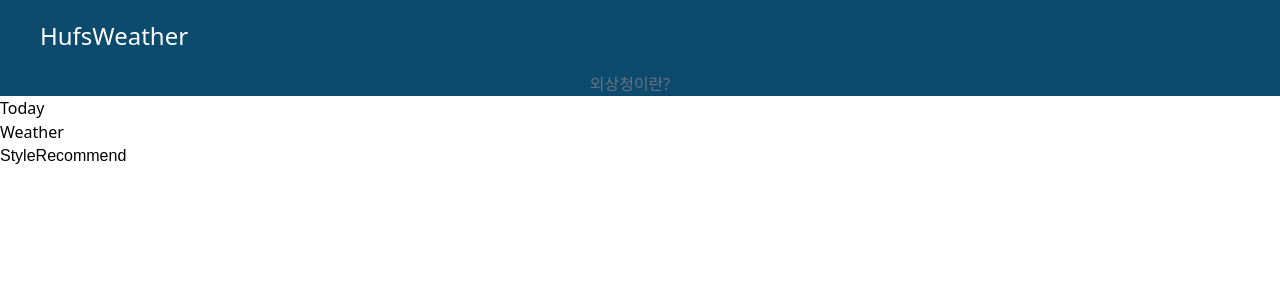
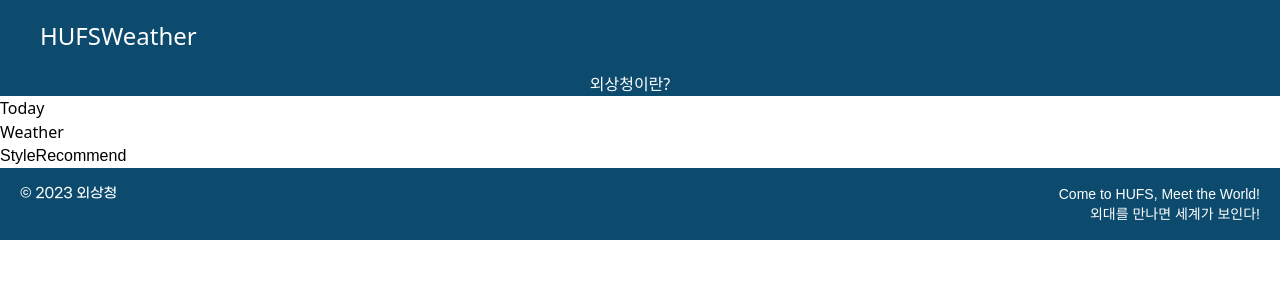
Before and after one commit to hufstory/HUFSWeather_front, a React (Create React App) app: page / in a window 1280 px wide. Shown: the top 300 px of the page. Built offline with nearby package versions, Linux system fonts and the light colour scheme; a web font is replaced by a local one.

Commit message:
STYLE: 글씨 컬러 변경, MainPage에 Footer.tsx추가

```diff
--- a/src/components/Footer.tsx
+++ b/src/components/Footer.tsx
@@ -1 +1,28 @@
 import React from "react";
+
+const Footer = () => {
+  const CURRENT_DAY = new Date();
+  const CURRENT_YEAR = CURRENT_DAY.getFullYear();
+
+  return (
+    <footer className=" text-white bottom-0 w-full font-GmarketLight ">
+      <div className="bg-sky-900">
+        <div className="container mx-auto pt-4 px-5 flex flex-wrap flex-col sm:flex-row">
+          <p className="text-sm text-center sm:text-left font-GmarketMedium">
+            © {CURRENT_YEAR} 외상청
+          </p>
+          <span className="sm:ml-auto sm:mt-0 mt-2 sm:w-auto w-full sm:text-left text-center text-sm font-GmarketLight">
+            Come to HUFS, Meet the World!
+          </span>
+        </div>
+        <div className="container mx-auto pb-4 px-5 flex flex-wrap flex-col sm:flex-row">
+          <span className="sm:ml-auto sm:mt-0 mt-2 sm:w-auto w-full sm:text-left text-center text-sm font-GmarketLight">
+            외대를 만나면 세계가 보인다!
+          </span>
+        </div>
+      </div>
+    </footer>
+  );
+};
+
+export default Footer;
--- a/src/components/Header.tsx
+++ b/src/components/Header.tsx
@@ -1,19 +1,19 @@
-import React from "react"
-import { Link } from "react-router-dom"
+import React from "react";
+import { Link } from "react-router-dom";
 
 const Header = () => {
   return (
-    <header className="sticky inset-x-0 top-0 z-50 left-0 bg-sky-900 text-gray-500">
+    <header className="sticky inset-x-0 top-0 z-50 left-0 bg-sky-900 text-White">
       <div className="container mx-auto flex flex-wrap p-5 flex-col md:flex-row items-center">
-        <span className="md:ml-5 text-2xl text-white">HufsWeather</span>
+        <span className="md:ml-5 text-2xl text-white">HUFSWeather</span>
       </div>
       <nav className="md:ml-auto flex flex-wrap items-center text-base justify-center">
-        <Link to="/aboutpage" className="mr-5 hover:text-gray-700">
+        <Link to="/aboutpage" className="mr-5 text-white hover:text-red-400">
           외상청이란?
         </Link>
       </nav>
     </header>
-  )
-}
+  );
+};
 
-export default Header
+export default Header;
--- a/src/pages/MainPage.tsx
+++ b/src/pages/MainPage.tsx
@@ -3,6 +3,7 @@ import Header from "../components/Header";
 import StyleRecommend from "../components/StyleRecommend";
 import Today from "../components/Today";
 import Weather from "../components/Weather";
+import Footer from "../components/Footer";
 
 const MainPage = () => {
   return (
@@ -11,8 +12,9 @@ const MainPage = () => {
       <Today />
       <Weather />
       <StyleRecommend />
+      <Footer />
     </div>
-  )
-}
+  );
+};
 
-export default MainPage
+export default MainPage;
--- a/src/styles/styles.css
+++ b/src/styles/styles.css
@@ -603,6 +603,10 @@ video {
   right: 0px;
 }
 
+.bottom-0 {
+  bottom: 0px;
+}
+
 .left-0 {
   left: 0px;
 }
@@ -624,8 +628,16 @@ video {
   margin-right: 1.25rem;
 }
 
+.mt-2 {
+  margin-top: 0.5rem;
+}
+
 .flex {
   display: flex;
+}
+
+.w-full {
+  width: 100%;
 }
 
 .flex-col {
@@ -653,8 +665,26 @@ video {
   padding: 1.25rem;
 }
 
+<<<<<<< Updated upstream
 .font-GangwonBold {
   font-family: GangwonEduPowerExtraBoldA, sans-serif;
+=======
+.px-5 {
+  padding-left: 1.25rem;
+  padding-right: 1.25rem;
+}
+
+.pb-4 {
+  padding-bottom: 1rem;
+}
+
+.pt-4 {
+  padding-top: 1rem;
+}
+
+.text-center {
+  text-align: center;
+>>>>>>> Stashed changes
 }
 
 .text-2xl {
@@ -667,9 +697,9 @@ video {
   line-height: 1.5rem;
 }
 
-.text-gray-500 {
-  --tw-text-opacity: 1;
-  color: rgb(107 114 128 / var(--tw-text-opacity));
+.text-sm {
+  font-size: 0.875rem;
+  line-height: 1.25rem;
 }
 
 .text-white {
@@ -677,9 +707,31 @@ video {
   color: rgb(255 255 255 / var(--tw-text-opacity));
 }
 
-.hover\:text-gray-700:hover {
+.hover\:text-red-400:hover {
   --tw-text-opacity: 1;
-  color: rgb(55 65 81 / var(--tw-text-opacity));
+  color: rgb(248 113 113 / var(--tw-text-opacity));
+}
+
+@media (min-width: 640px) {
+  .sm\:ml-auto {
+    margin-left: auto;
+  }
+
+  .sm\:mt-0 {
+    margin-top: 0px;
+  }
+
+  .sm\:w-auto {
+    width: auto;
+  }
+
+  .sm\:flex-row {
+    flex-direction: row;
+  }
+
+  .sm\:text-left {
+    text-align: left;
+  }
 }
 
 @media (min-width: 768px) {
```
Also changed, not shown: src/pages/AboutPage.tsx (+3 -5 lines).
